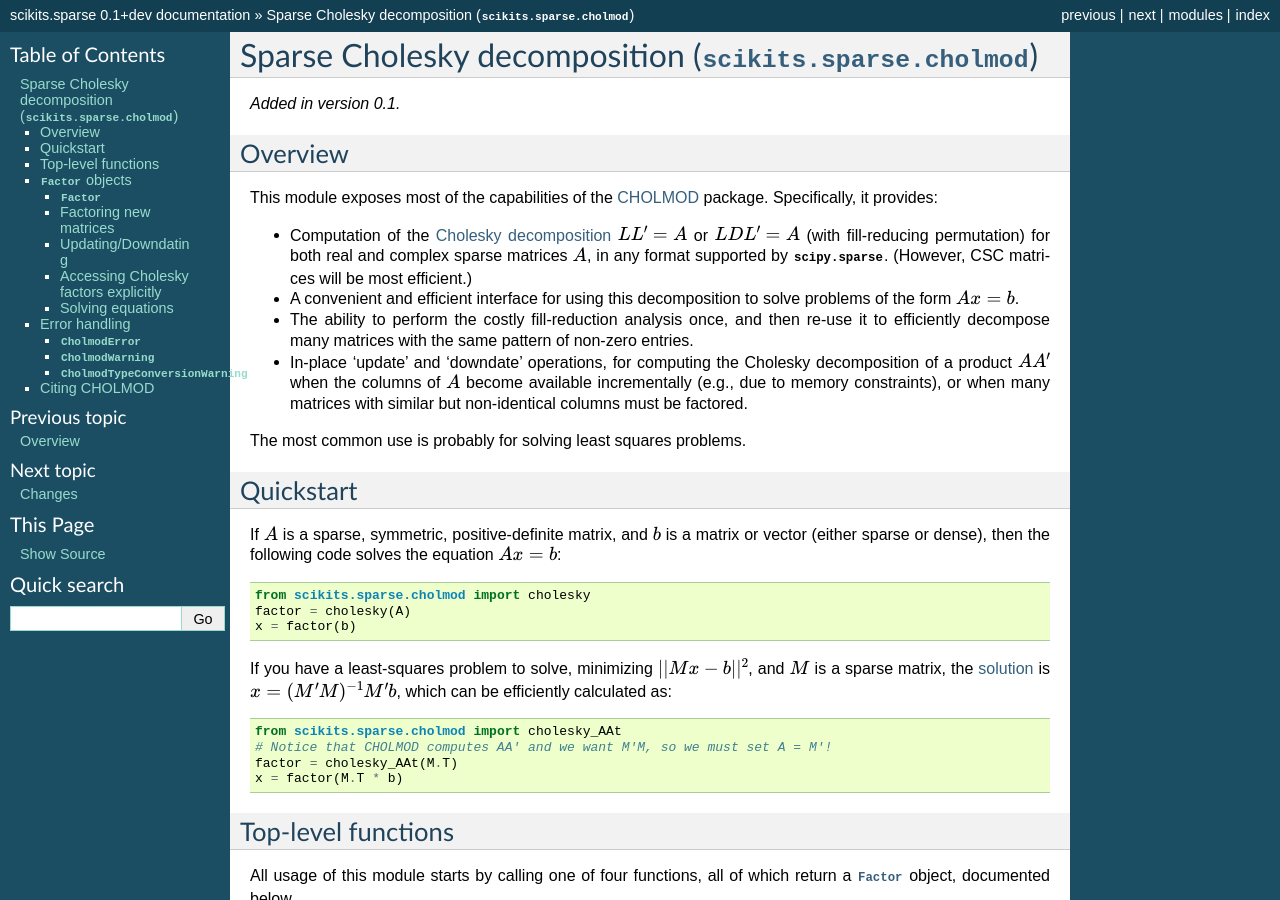
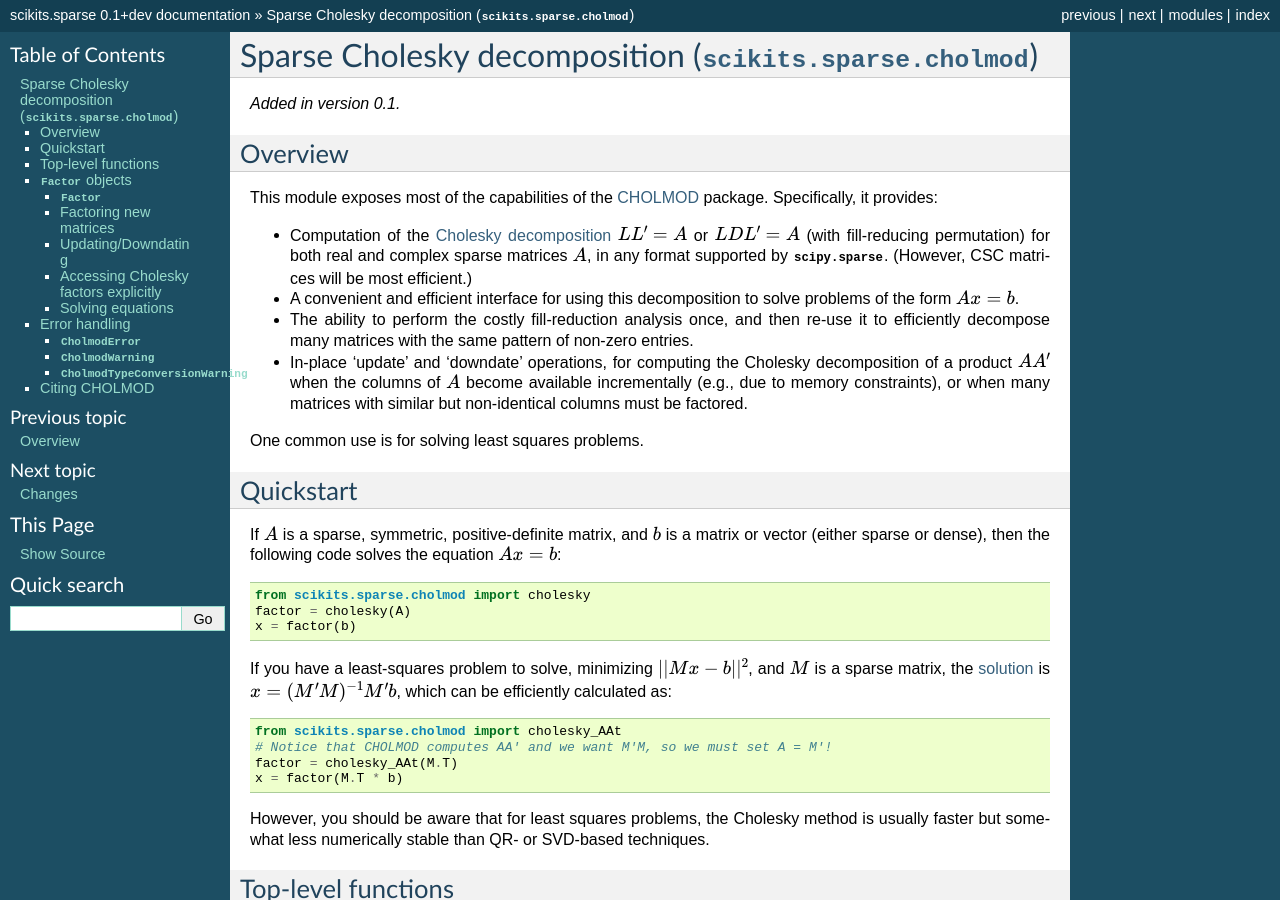
Before and after one commit to scikit-sparse/scikit-sparse, a Sphinx documentation site: the page built from doc/cholmod.rst, in a window 1280 px wide and 900 px high. Built offline with Sphinx 7.4.7, drawn with Linux system fonts in a browser that asks for light colours; formulas are drawn with MathJax 3.

Commit message:
more doc tweaks

```diff
--- a/doc/cholmod.rst
+++ b/doc/cholmod.rst
@@ -30,7 +30,7 @@ package. Specifically, it provides:
   constraints), or when many matrices with similar but non-identical
   columns must be factored.
 
-The most common use is probably for solving least squares problems.
+One common use is for solving least squares problems.
 
 Quickstart
 ----------
@@ -53,6 +53,10 @@ as::
   # Notice that CHOLMOD computes AA' and we want M'M, so we must set A = M'!
   factor = cholesky_AAt(M.T)
   x = factor(M.T * b)
+
+However, you should be aware that for least squares problems, the
+Cholesky method is usually faster but somewhat less numerically stable
+than QR- or SVD-based techniques.
 
 Top-level functions
 -------------------
```
